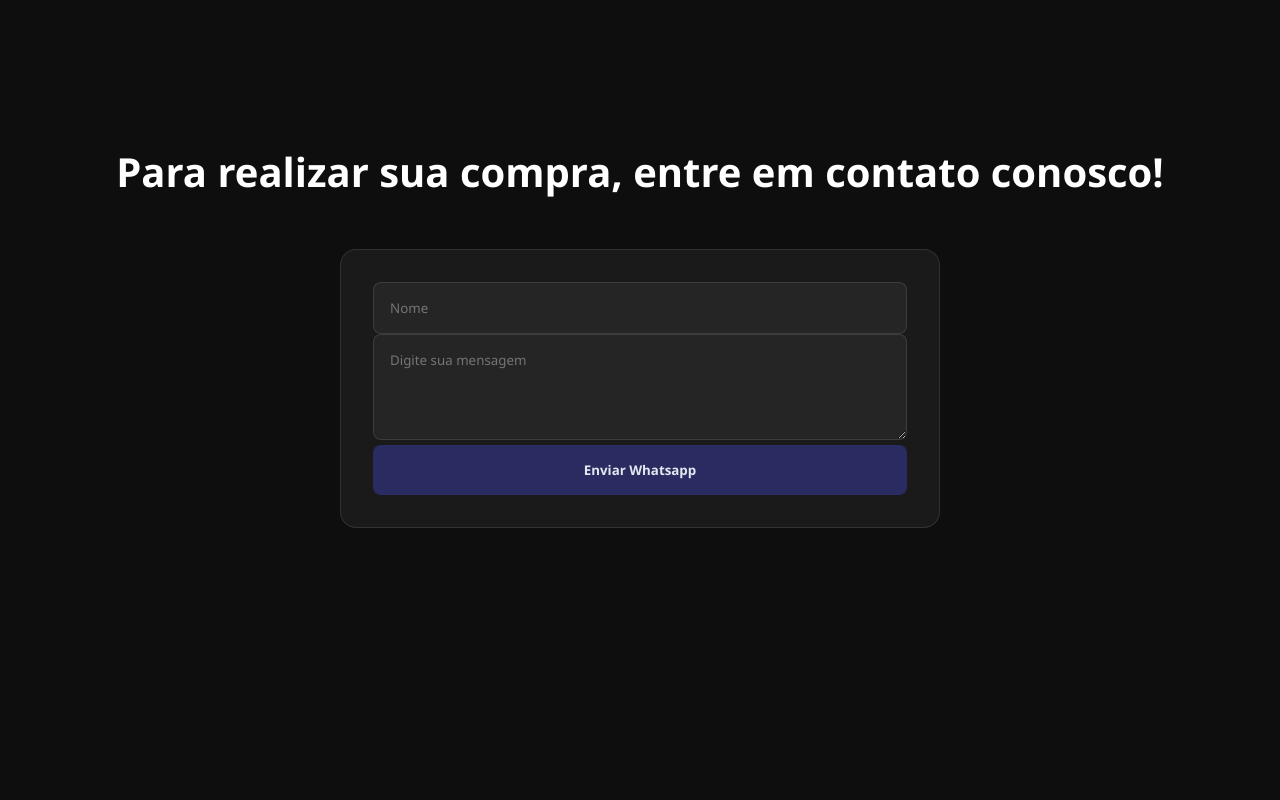
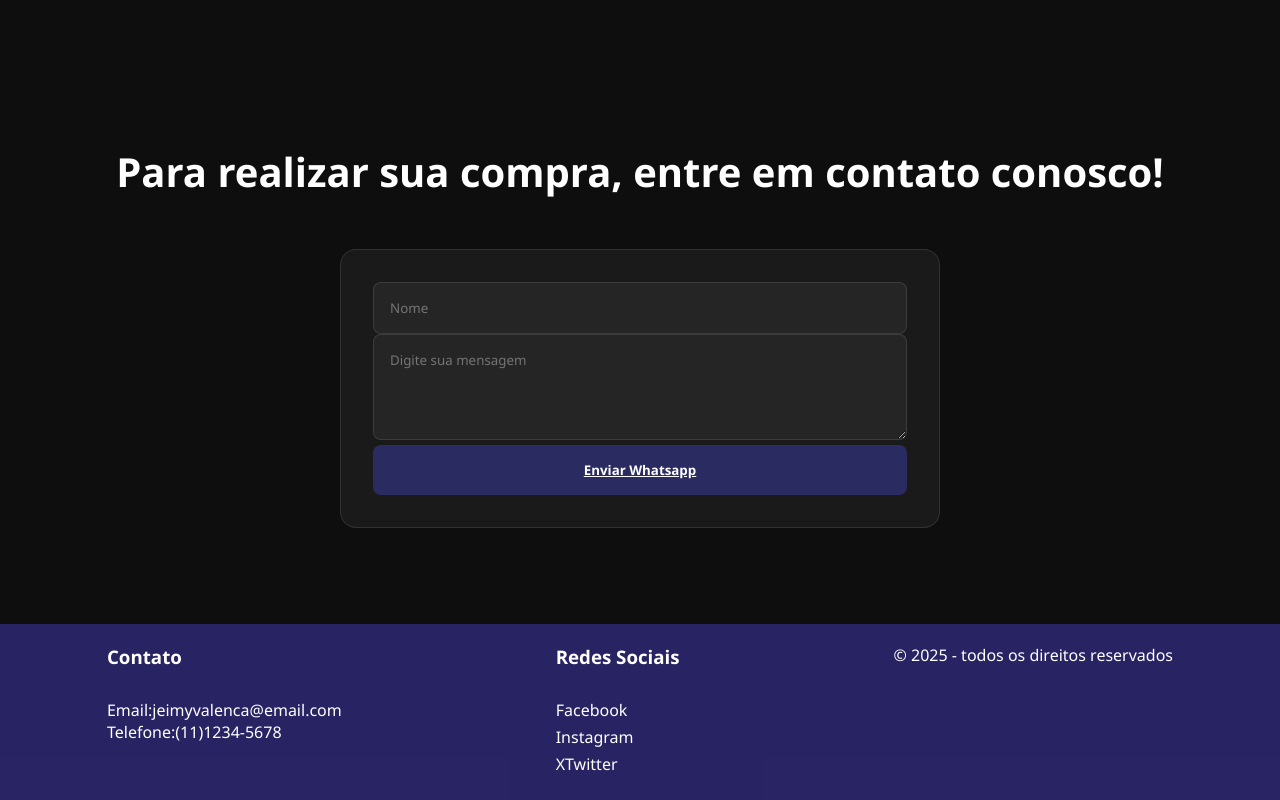
Before and after one commit to FValenca162/ProjetoTenis, a plain HTML site: page index.html in a window 1280 px wide. Shown: the part 2293-3093 px from the top of the page. Before the commit the page ends 2917 px from the top, so only its background shows below. Drawn offline with Linux system fonts and the light colour scheme.

Commit message:
criando e estilizando footer

```diff
--- a/index.html
+++ b/index.html
@@ -104,9 +104,28 @@
                 <textarea class="campo-form" placeholder="Digite sua mensagem" id="mensagem" rows="4"></textarea>
             </div>
 
-            <button type="submit" class="botao-form">Enviar Whatsapp</button>
+            <button type="submit" class="botao-form"><a href="https://wa.me/5511966351468">Enviar Whatsapp</a></button>
         </form>
     </section>
+    <footer>
+		<div class="footer-content">
+			<div class="contato">
+				<h3>Contato</h3>
+				<p>Email:jeimyvalenca@email.com</p>
+				<p><a href="https://wa.me/5511966351468">Telefone:(11)1234-5678</a></p>
+			</div>
+			<div class="redes-sociais">
+				<h3>Redes Sociais</h3>
+				<ul>
+					<li><a href="#">Facebook</a></li>
+					<li><a href="#">Instagram</a></li>
+					<li><a href="#">XTwitter</a></li>
+				</ul>
+			</div>
+			<div class="direitos">
+				<p>&copy; 2025 - todos os direitos reservados</p>
+			</div>
+		</div>
 </body>
 
 </html>
--- a/src/css/estilo.css
+++ b/src/css/estilo.css
@@ -255,6 +255,33 @@ h1 {
     radial-gradient(circle at 90% 80%, #7c3aed 0%, transparent 20%),
     #0a0f1c;
 }
+footer{
+    background-color: rgba(79, 70, 229, 0.4);
+    padding: 20px 0;
+    margin-top:auto;
+    color: white;
+
+}
+.footer-content{
+    display: flex;
+    justify-content: space-around;
+    max-width: 100%;
+    margin: 0 auto;
+}
+.footer-content h3{
+    margin-bottom: 30px;
+}
+.footer-content ul{
+    list-style: none;
+    padding: 0;
+}
+.footer-content li{
+    margin-bottom: 5px;
+}
+.footer-content a{
+    color: white;
+    text-decoration: none;
+}
 
 @keyframes flutuar {
     0%, 100% {
```
